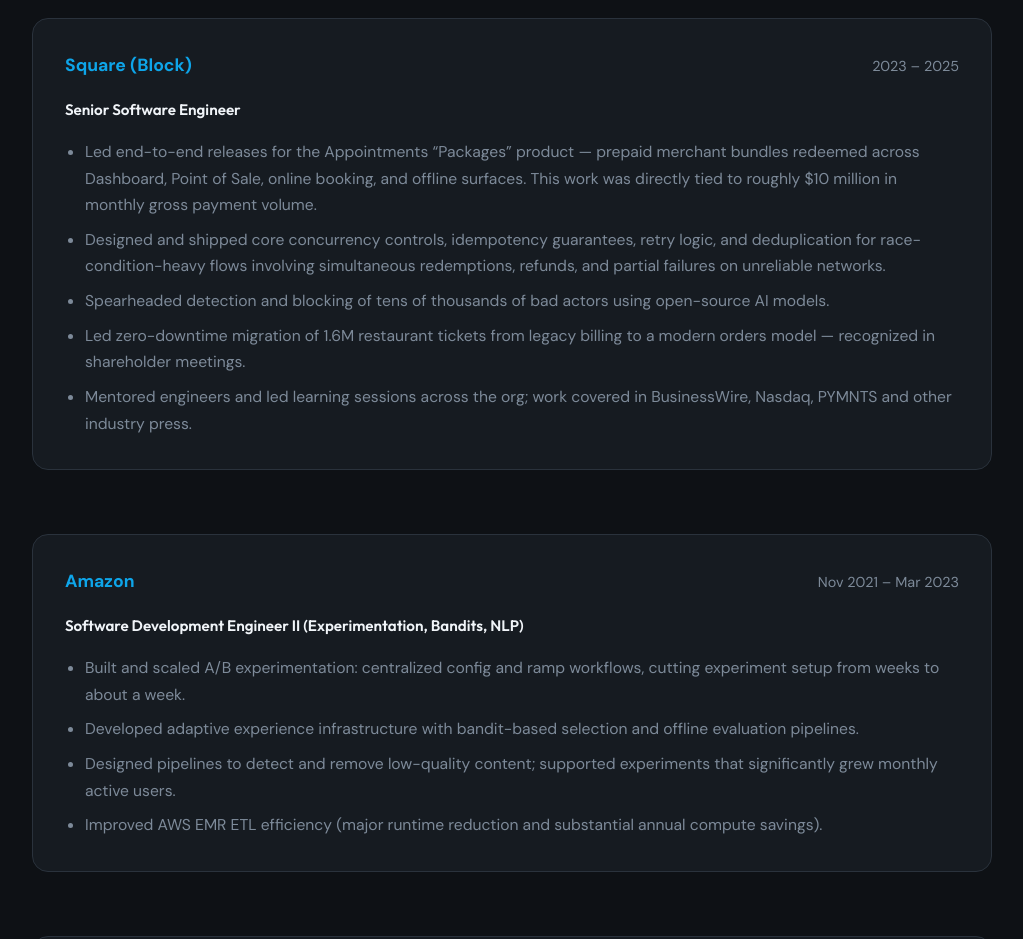
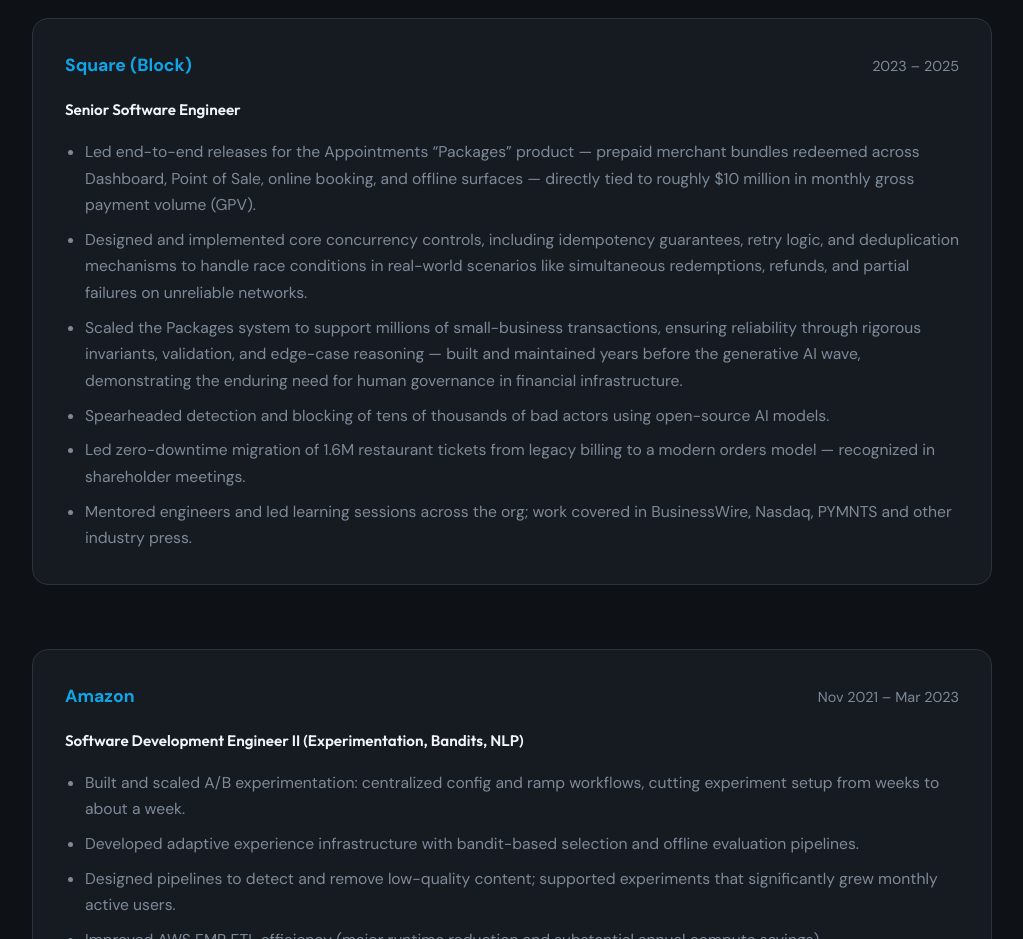
Before and after one commit to DanielBenniah/danielbenniah.github.io, a plain HTML site: page index.html in a window 1280 px wide. Shown: the part 4940-5879 px from the top of the page, without its empty margins (128-1151 px from the left). Drawn offline with Linux system fonts and the light colour scheme.

Commit message:
Fix packages content

```diff
--- a/index.html
+++ b/index.html
@@ -142,8 +142,9 @@
           </div>
           <h3>Senior Software Engineer</h3>
           <ul>
-            <li>Led end-to-end releases for the Appointments “Packages” product — prepaid merchant bundles redeemed across Dashboard, Point of Sale, online booking, and offline surfaces. This work was directly tied to roughly $10 million in monthly gross payment volume.</li>
-            <li>Designed and shipped core concurrency controls, idempotency guarantees, retry logic, and deduplication for race-condition-heavy flows involving simultaneous redemptions, refunds, and partial failures on unreliable networks.</li>
+            <li>Led end-to-end releases for the Appointments “Packages” product — prepaid merchant bundles redeemed across Dashboard, Point of Sale, online booking, and offline surfaces — directly tied to roughly $10 million in monthly gross payment volume (GPV).</li>
+            <li>Designed and implemented core concurrency controls, including idempotency guarantees, retry logic, and deduplication mechanisms to handle race conditions in real-world scenarios like simultaneous redemptions, refunds, and partial failures on unreliable networks.</li>
+            <li>Scaled the Packages system to support millions of small-business transactions, ensuring reliability through rigorous invariants, validation, and edge-case reasoning — built and maintained years before the generative AI wave, demonstrating the enduring need for human governance in financial infrastructure.</li>
             <li>Spearheaded detection and blocking of tens of thousands of bad actors using open-source AI models.</li>
             <li>Led zero-downtime migration of 1.6M restaurant tickets from legacy billing to a modern orders model — recognized in shareholder meetings.</li>
             <li>Mentored engineers and led learning sessions across the org; work covered in BusinessWire, Nasdaq, PYMNTS and other industry press.</li>
```
